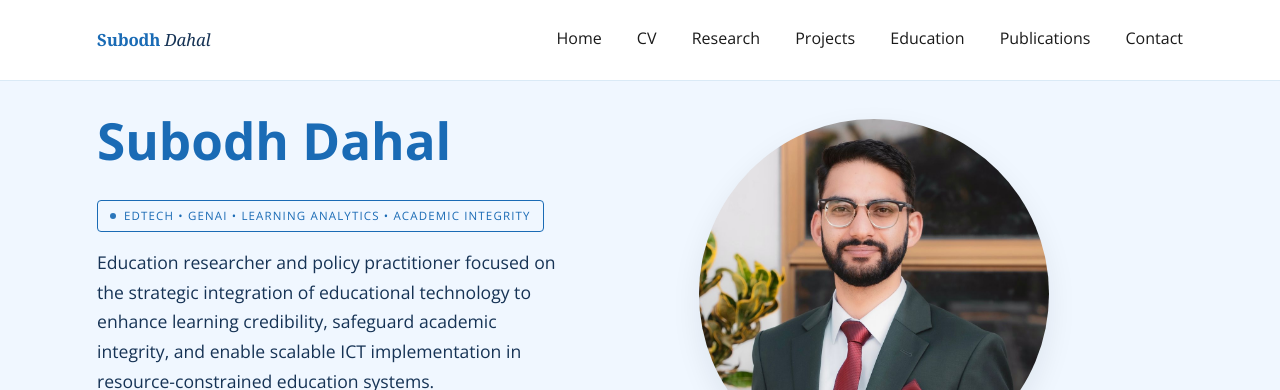
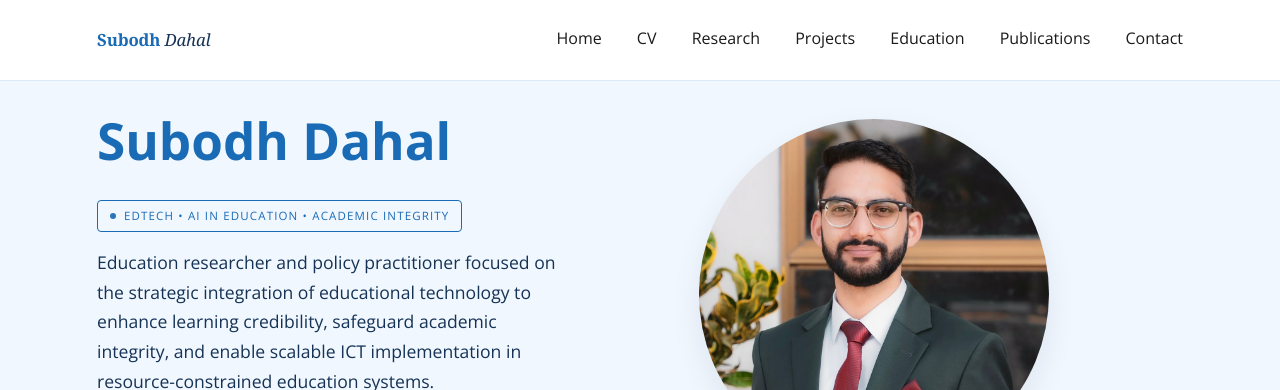
Before and after one commit to dahalsubodh/dahalsubodh.github.io, a Jekyll site: the page built from index.md, in a window 1280 px wide and 900 px high. Shown: the top 390 px of the window. Built offline with Jekyll 4.4.1, drawn with Linux system fonts in a browser that asks for light colours.

Commit message:
Update hero.html

```diff
--- a/_includes/hero.html
+++ b/_includes/hero.html
@@ -7,7 +7,7 @@
 
        <span class="status-badge pulse-blue">
   <span class="status-dot"></span>
-  EdTech • GenAI • Learning Analytics • Academic Integrity
+  EdTech • AI in Education • Academic Integrity
 </span>
 
       <p class="hero-description">
```
